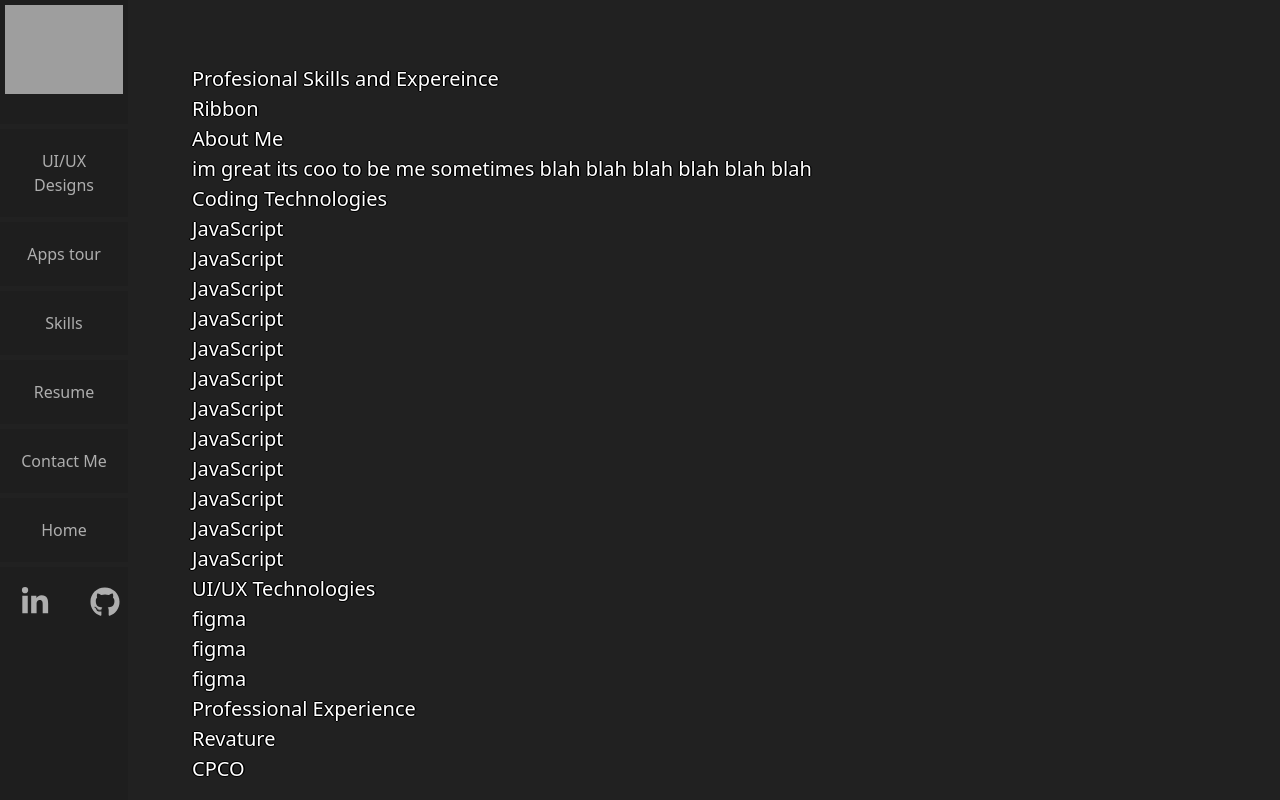
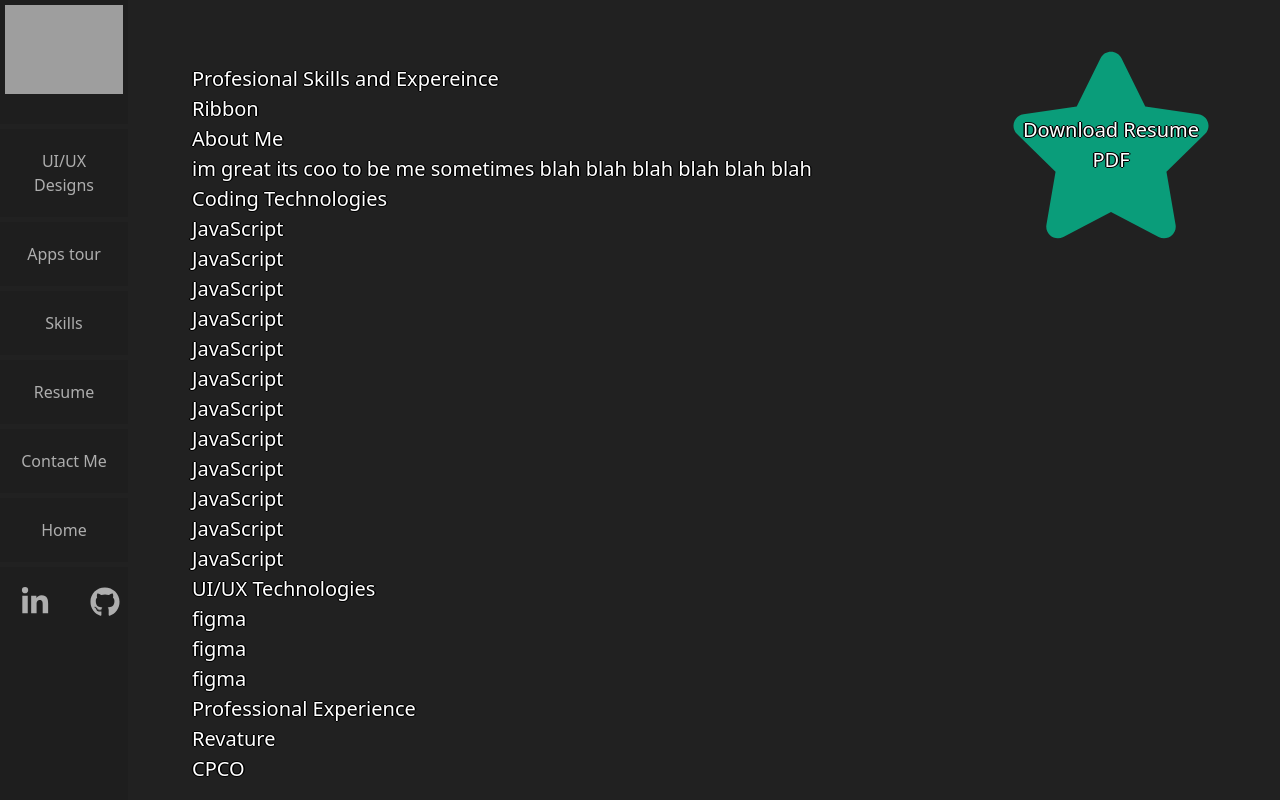
Before and after one commit to Alex-Abrams/abrams-web-portfolio, a Next.js app: page /portfolio/resume in a window 1280 px wide. Built offline with nearby package versions, Linux system fonts and the light colour scheme; grey boxes are pictures that could not be loaded.

Commit message:
Added download resume pdf to resume, added css styling for it.

```diff
--- a/pages/portfolio/resume.js
+++ b/pages/portfolio/resume.js
@@ -1,10 +1,19 @@
-// import Link from "next/link";
+import Link from "next/link";
 import styles from "./resume.module.css";
+import Image from "next/image";
+import { FaStar } from "react-icons/fa";
 export default function Resume() {
   // get rid of all the Li's and do a mapping array
   return (
     <>
       <div className={styles.container}>
+        <div className={styles.starContainer}>
+          <a href="/images/Alexander_Abrams_Resume-site.pdf" download="cv">
+            <div>Download Resume PDF</div>
+            <FaStar className={styles.star} size={210}></FaStar>
+          </a>
+        </div>
+
         <h1>Profesional Skills and Expereince</h1>
 
         <div className={styles.ribbonContainer}>
--- a/pages/portfolio/resume.module.css
+++ b/pages/portfolio/resume.module.css
@@ -1,49 +1,19 @@
-/* .box {
-  width: 200px; height: 300px;
-  position: relative;
-  border: 1px solid #BBB;
-  background: #EEE;
+.starContainer {
+  position: absolute;
+  top: 5%;
+  right: 5%;
 }
-.ribbon {
+.starContainer div {
+  /* color: blue; */
+  z-index: 2;
+  text-align: center;
   position: absolute;
-  right: -5px; top: -5px;
-  z-index: 1;
-  overflow: hidden;
-  width: 75px; height: 75px;
-  text-align: right;
+  top: 50%;
+  left: 50%;
+  margin-right: -50%;
+  transform: translate(-50%, -50%);
 }
-.ribbon span {
-  font-size: 10px;
-  font-weight: bold;
-  color: #FFF;
-  text-transform: uppercase;
-  text-align: center;
-  line-height: 20px;
-  transform: rotate(45deg);
-  -webkit-transform: rotate(45deg);
-  width: 100px;
-  display: block;
-  background: #79A70A;
-  background: linear-gradient(#9BC90D 0%, #79A70A 100%);
-  box-shadow: 0 3px 10px -5px rgba(0, 0, 0, 1);
-  position: absolute;
-  top: 19px; right: -21px;
+
+.star {
+  color: rgb(10, 157, 122);
 }
-.ribbon span::before {
-  content: "";
-  position: absolute; left: 0px; top: 100%;
-  z-index: -1;
-  border-left: 3px solid #79A70A;
-  border-right: 3px solid transparent;
-  border-bottom: 3px solid transparent;
-  border-top: 3px solid #79A70A;
-}
-.ribbon span::after {
-  content: "";
-  position: absolute; right: 0px; top: 100%;
-  z-index: -1;
-  border-left: 3px solid transparent;
-  border-right: 3px solid #79A70A;
-  border-bottom: 3px solid transparent;
-  border-top: 3px solid #79A70A;
-} */
```
Also changed, not shown: public/images/photo-gold-star.png (added), 1 other file (tests, documents, lock files or other folders).
